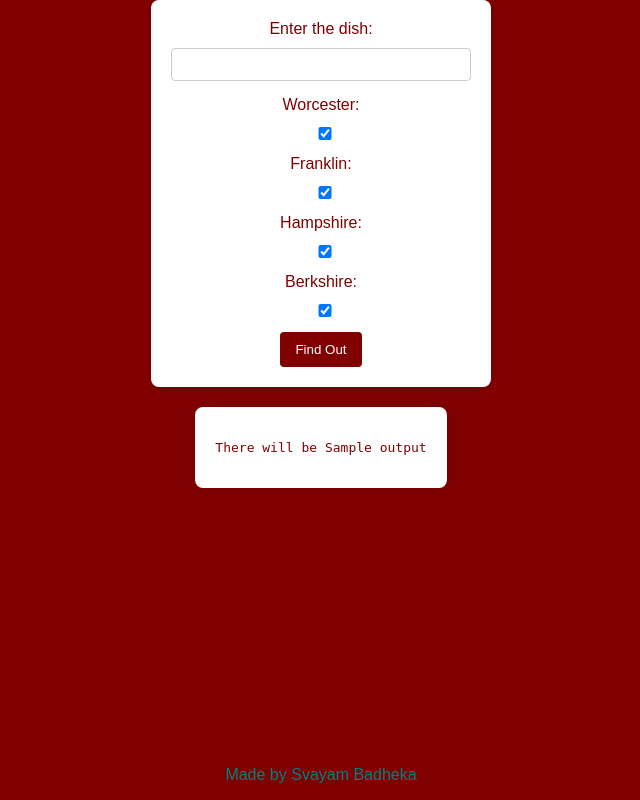
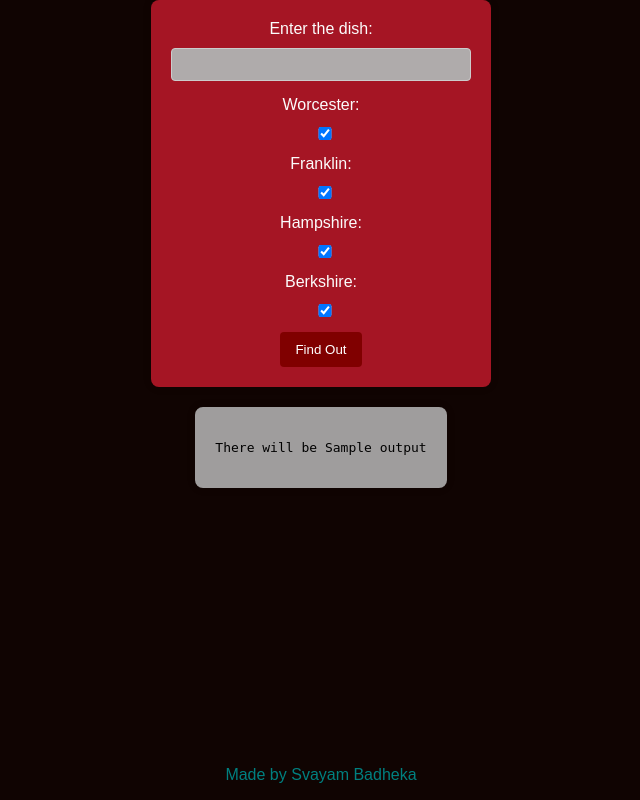
Before and after one commit to SvayamB/DishLook, a Flask app: template templates/index.html in a window 1280 px wide. Shown: the whole page, without its empty margins (319-959 px from the left). Run offline with Flask 3, Linux system fonts and the light colour scheme; the template is opened without the code that fills it: most values are stand-ins (such as "Sample title", 1, 10 or a date in 2020).

Commit message:
Initial commit

```diff
--- a/app.py
+++ b/app.py
@@ -1,8 +1,5 @@
 # app.py
-from dining import get_menu
-from dining import location_id_to_name
-from difflib import SequenceMatcher
-import datetime
+from dining import getDay
 from flask import Flask, render_template, request
 
 app = Flask(__name__)
@@ -37,50 +34,11 @@ def run_script():
         dining_halls.append(3)
     if 'berkshire' in counties:
         dining_halls.append(4)
-    output=getFoodNuts(user_input, 15, dining_halls)
+    output=getDay(user_input, 15, dining_halls)
     return render_template('index.html', user_input=user_input, another_input=another_input,
                            dining_halls=dining_halls, output=output, error_message=error_message)
 
-def isSubstring(s1, s2):
-    s1=s1.lower()
-    s2=s2.lower()
-    M = len(s1)
-    N = len(s2)
 
-    # A loop to slide pat[] one by one
-    for i in range(N - M + 1):
-
-        # For current index i,
-        # check for pattern match
-        for j in range(M):
-            if (s2[i + j] != s1[j]):
-                break
-
-        if j + 1 == M:
-            return i
-
-    return -1
-
-
-def similar(a, b):
-    return SequenceMatcher(None, a.lower(), b.lower()).ratio()
-
-def getFoodNuts(Foodname,days,diningHalls):
-    indexes=diningHalls#1 wussy,2 frank,3 hamp, 4 berk
-    found=0
-    count=0
-    date = datetime.date.today()
-    while (found==0 and count<days):
-        for dinHall in indexes:
-            menu=get_menu(dinHall,date)
-            for items in menu:
-                if (similar(Foodname,items['dish-name'])>=0.8 or items['dish-name'].__contains__(Foodname)):
-                    found=items
-                if found!=0:
-                    return (items['dish-name']+" At "+location_id_to_name(dinHall)+" on "+ date.strftime("%m/%d/%Y")+" during "+ found['meal-name'])
-        date=date + datetime.timedelta(days = 1)
-        count=count+1
-    return "not be any " + Foodname + " in the next 15 days"
 
 
 
--- a/templates/index.html
+++ b/templates/index.html
@@ -8,7 +8,7 @@
     <style>
         body {
             font-family: 'Arial', sans-serif;
-            background-color: #800000; /* Maroon color */
+            background-color: #100402; /* Maroon color */
             margin: 0;
             padding: 0;
             display: flex;
@@ -26,13 +26,13 @@
         }
 
         form {
-            background-color: #fff; /* White background */
+            background-color: #A51524; /* White background */
             padding: 20px;
             border-radius: 8px;
             box-shadow: 0 0 10px rgba(0, 0, 0, 0.1);
             width: 300px;
             text-align: center;
-            color: #800000; /* Maroon text color */
+            color: #fcfcfc; /* Maroon text color */
             margin-bottom: 20px; /* Added margin to separate from the output section */
         }
 
@@ -48,6 +48,8 @@
             box-sizing: border-box;
             border: 1px solid #ccc;
             border-radius: 4px;
+            background-color: #afabab; /* New color for the text box */
+            color: #000000; /* Text color */
         }
 
         button {
@@ -64,12 +66,12 @@
         }
 
         .output-section {
-            background-color: #fff; /* White background */
+            background-color: #9f9d9d; /* White background */
             border-radius: 8px;
             box-shadow: 0 0 10px rgba(0, 0, 0, 0.1);
             padding: 20px;
             text-align: center;
-            color: #800000; /* Maroon text color */
+            color: #000000; /* Maroon text color */
             margin-bottom: 20px; /* Added margin to separate from the form */
         }
 
```
Also changed, not shown: dining.py (+47 -0 lines).
